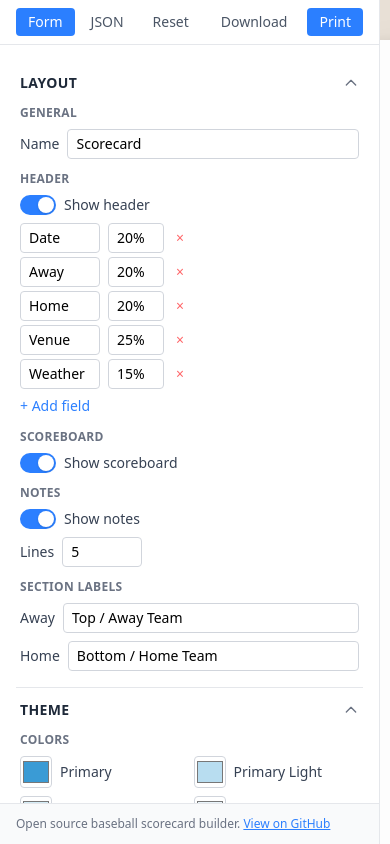
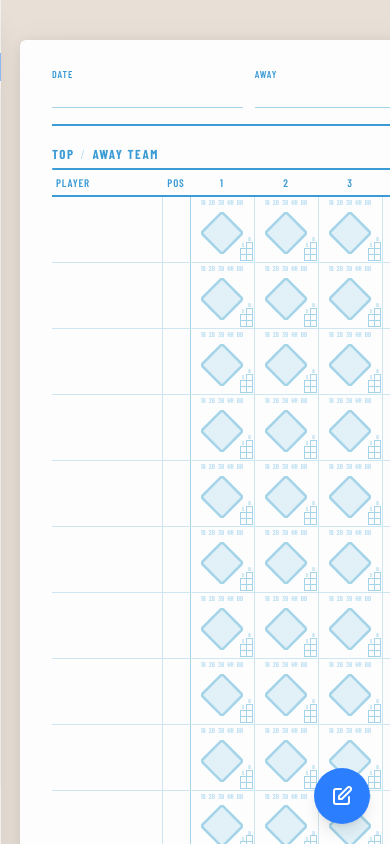
Before and after one commit to gkuhlman/opencard, a React (Vite) app: page / in a window 390 px wide. Built offline with nearby package versions, Linux system fonts and the light colour scheme.

Commit message:
mobile friendly

```diff
--- a/src/App.jsx
+++ b/src/App.jsx
@@ -1,4 +1,4 @@
-import { useCallback } from 'react';
+import { useCallback, useState } from 'react';
 import { useConfig } from './hooks/useConfig';
 import { generatePage } from './engine/generate';
 import FormPanel from './components/FormPanel';
@@ -6,13 +6,13 @@ import Preview from './components/Preview';
 
 export default function App() {
   const { config, overrides, updateConfig, resetConfig, importConfig, exportConfig, getOverridesJson } = useConfig();
+  const [drawerOpen, setDrawerOpen] = useState(false);
 
   const handlePrint = useCallback(() => {
     const html = generatePage(config);
     const win = window.open('', '_blank');
     win.document.write(html);
     win.document.close();
-    // Wait for fonts to load before triggering print
     win.onload = () => {
       win.focus();
       win.print();
@@ -20,9 +20,9 @@ export default function App() {
   }, [config]);
 
   return (
-    <div className="flex h-screen bg-gray-100">
-      {/* Left panel: form */}
-      <div className="w-[380px] shrink-0 bg-white border-r border-gray-200 flex flex-col">
+    <div className="flex h-screen bg-gray-100 relative">
+      {/* Desktop: static sidebar */}
+      <div className="hidden md:flex w-[380px] shrink-0 bg-white border-r border-gray-200 flex-col">
         <FormPanel
           config={config}
           updateConfig={updateConfig}
@@ -34,7 +34,57 @@ export default function App() {
         />
       </div>
 
-      {/* Right panel: preview */}
+      {/* Mobile: floating edit button */}
+      <button
+        type="button"
+        onClick={() => setDrawerOpen(true)}
+        className="md:hidden fixed bottom-5 right-5 z-40 w-14 h-14 bg-blue-500 text-white rounded-full shadow-lg flex items-center justify-center hover:bg-blue-600 active:bg-blue-700"
+      >
+        <svg className="w-6 h-6" fill="none" viewBox="0 0 24 24" stroke="currentColor" strokeWidth={2}>
+          <path strokeLinecap="round" strokeLinejoin="round" d="M11 5H6a2 2 0 00-2 2v11a2 2 0 002 2h11a2 2 0 002-2v-5m-1.414-9.414a2 2 0 112.828 2.828L11.828 15H9v-2.828l8.586-8.586z" />
+        </svg>
+      </button>
+
+      {/* Mobile: drawer overlay */}
+      {drawerOpen && (
+        <div
+          className="md:hidden fixed inset-0 z-50 bg-black/40"
+          onClick={() => setDrawerOpen(false)}
+        />
+      )}
+
+      {/* Mobile: slide-out drawer */}
+      <div
+        className={`md:hidden fixed inset-y-0 left-0 z-50 w-[85vw] max-w-[380px] bg-white shadow-xl flex flex-col transform transition-transform duration-200 ease-out ${
+          drawerOpen ? 'translate-x-0' : '-translate-x-full'
+        }`}
+      >
+        <div className="flex items-center justify-between px-4 py-2 border-b border-gray-200 shrink-0">
+          <span className="text-sm font-semibold text-gray-700">Edit Scorecard</span>
+          <button
+            type="button"
+            onClick={() => setDrawerOpen(false)}
+            className="p-1 text-gray-500 hover:text-gray-700"
+          >
+            <svg className="w-5 h-5" fill="none" viewBox="0 0 24 24" stroke="currentColor" strokeWidth={2}>
+              <path strokeLinecap="round" strokeLinejoin="round" d="M6 18L18 6M6 6l12 12" />
+            </svg>
+          </button>
+        </div>
+        <div className="flex-1 overflow-hidden">
+          <FormPanel
+            config={config}
+            updateConfig={updateConfig}
+            resetConfig={resetConfig}
+            importConfig={importConfig}
+            exportConfig={exportConfig}
+            getOverridesJson={getOverridesJson}
+            onPrint={handlePrint}
+          />
+        </div>
+      </div>
+
+      {/* Preview: always full width on mobile, takes remaining space on desktop */}
       <div className="flex-1 min-w-0">
         <Preview config={config} />
       </div>
--- a/src/engine/generate.js
+++ b/src/engine/generate.js
@@ -393,6 +393,10 @@ export function generatePage(config) {
       box-sizing: border-box;
     }
 
+    html {
+      background: var(--page-bg);
+    }
+
     body {
       font-family: var(--font-body);
       background: var(--page-bg);
@@ -400,6 +404,7 @@ export function generatePage(config) {
       display: flex;
       justify-content: center;
       padding: 40px 20px;
+      min-width: fit-content;
     }
 
     .scorecard {
```
